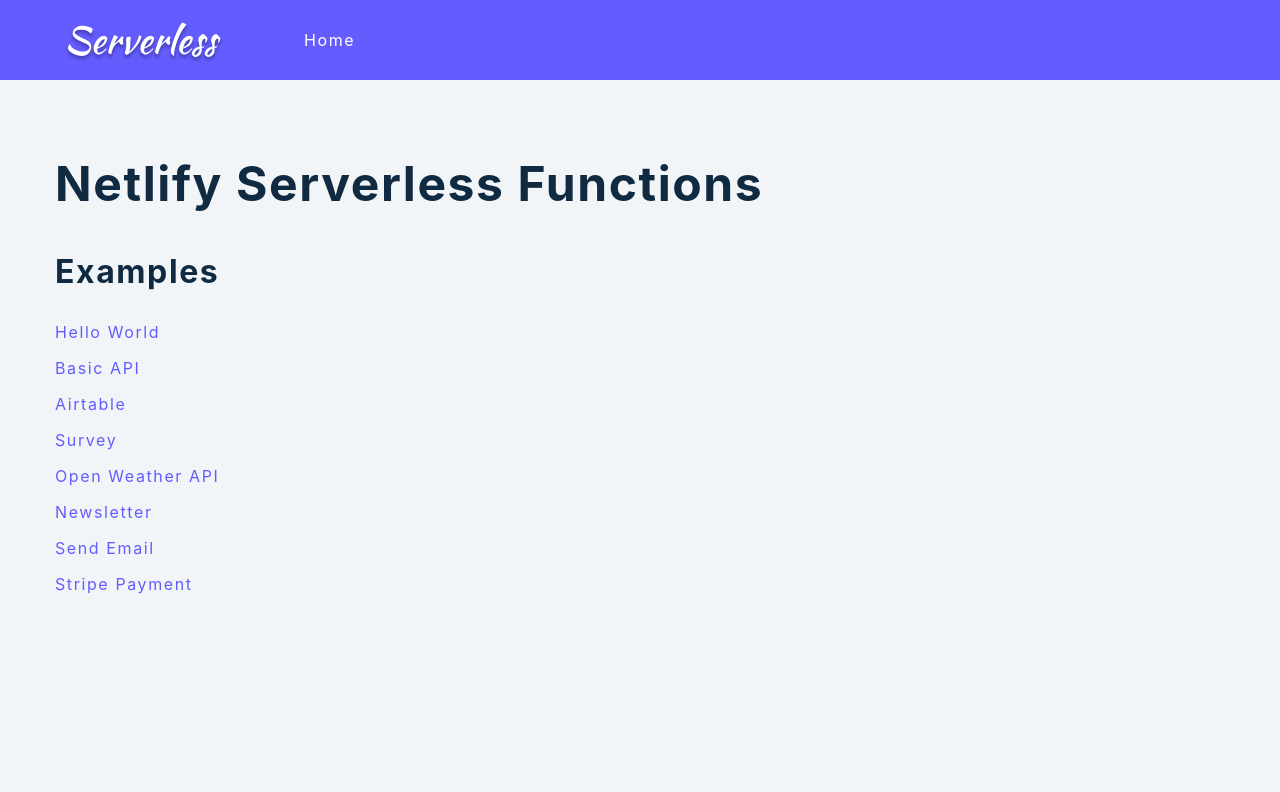
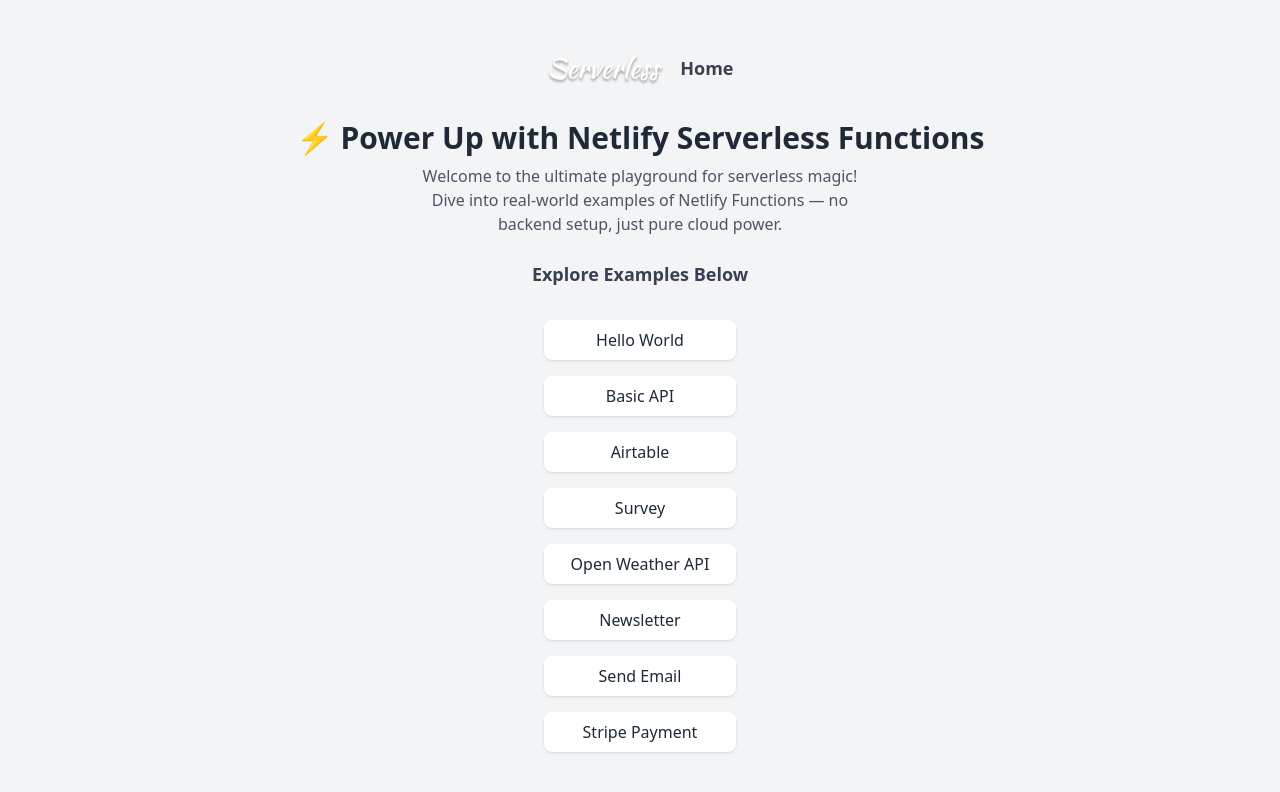
Before and after one commit to Rahul122703/serverless_function, a website: page index.html in a window 1280 px wide. Drawn offline with nearby package versions, Linux system fonts and the light colour scheme.

Commit message:
change thhe ui for the home page

```diff
--- a/index.html
+++ b/index.html
@@ -1,49 +1,89 @@
 <!DOCTYPE html>
 <html lang="en">
-  <head>
-    <meta charset="UTF-8" />
-    <meta name="viewport" content="width=device-width, initial-scale=1.0" />
-    <title>Serverless Functions</title>
-    <link rel="stylesheet" href="./global.css" />
-  </head>
-  <body>
-    <!-- navbar -->
-    <nav class="nav">
-      <div class="nav-header">
-        <img src="./assets/logo.svg" alt="logo" />
-        <a href="index.html">Home</a>
+
+<head>
+  <meta charset="UTF-8" />
+  <meta name="viewport" content="width=device-width, initial-scale=1.0" />
+  <title>⚡ Explore Serverless Power | Netlify Examples</title>
+  <script src="https://cdn.tailwindcss.com"></script>
+</head>
+
+<body class="bg-gray-100 text-gray-800 font-sans flex items-center justify-center min-h-screen">
+
+  <div class="text-center px-4">
+    <!-- Navbar -->
+    <nav class="mb-8">
+      <div class="flex items-center justify-center space-x-4">
+        <img src="./assets/logo.svg" alt="logo" class="h-10 w-auto">
+        <a href="index.html" class="text-lg font-semibold text-gray-700 hover:text-blue-600 transition">
+          Home
+        </a>
       </div>
     </nav>
-    <!-- examples section -->
-    <section class="section section-center examples">
-      <h1>netlify serverless functions</h1>
-      <h3 class="title">Examples</h3>
-      <ul>
+
+    <!-- Content -->
+    <section>
+      <h1 class="text-3xl font-bold mb-2">⚡ Power Up with Netlify Serverless Functions</h1>
+      <p class="text-gray-600 mb-6 max-w-md mx-auto">
+        Welcome to the ultimate playground for serverless magic! Dive into real-world examples of Netlify Functions — no
+        backend setup, just pure cloud power.
+      </p>
+
+      <h3 class="text-lg text-gray-700 font-semibold mb-8">Explore Examples Below</h3>
+
+      <ul class="flex flex-col items-center space-y-4">
         <li>
-          <a href="./examples/1-hello/index.html">hello world</a>
+          <a href="./examples/1-hello/index.html"
+            class="block w-48 py-2 px-4 bg-white rounded-lg shadow hover:bg-blue-100 hover:scale-105 transition transform">
+            Hello World
+          </a>
         </li>
         <li>
-          <a href="./examples/2-basic-api/index.html">basic API</a>
+          <a href="./examples/2-basic-api/index.html"
+            class="block w-48 py-2 px-4 bg-white rounded-lg shadow hover:bg-blue-100 hover:scale-105 transition transform">
+            Basic API
+          </a>
         </li>
         <li>
-          <a href="./examples/3-airtable/index.html">airtable</a>
+          <a href="./examples/3-airtable/index.html"
+            class="block w-48 py-2 px-4 bg-white rounded-lg shadow hover:bg-blue-100 hover:scale-105 transition transform">
+            Airtable
+          </a>
         </li>
         <li>
-          <a href="./examples/4-survey/index.html">Survey</a>
+          <a href="./examples/4-survey/index.html"
+            class="block w-48 py-2 px-4 bg-white rounded-lg shadow hover:bg-blue-100 hover:scale-105 transition transform">
+            Survey
+          </a>
         </li>
         <li>
-          <a href="./examples/5-weather/index.html">Open Weather API</a>
+          <a href="./examples/5-weather/index.html"
+            class="block w-48 py-2 px-4 bg-white rounded-lg shadow hover:bg-blue-100 hover:scale-105 transition transform">
+            Open Weather API
+          </a>
         </li>
         <li>
-          <a href="./examples/6-newsletter/index.html">Newsletter</a>
+          <a href="./examples/6-newsletter/index.html"
+            class="block w-48 py-2 px-4 bg-white rounded-lg shadow hover:bg-blue-100 hover:scale-105 transition transform">
+            Newsletter
+          </a>
         </li>
         <li>
-          <a href="./examples/7-email/index.html">Send Email</a>
+          <a href="./examples/7-email/index.html"
+            class="block w-48 py-2 px-4 bg-white rounded-lg shadow hover:bg-blue-100 hover:scale-105 transition transform">
+            Send Email
+          </a>
         </li>
         <li>
-          <a href="./examples/8-stripe/index.html">Stripe Payment</a>
+          <a href="./examples/8-stripe/index.html"
+            class="block w-48 py-2 px-4 bg-white rounded-lg shadow hover:bg-blue-100 hover:scale-105 transition transform">
+            Stripe Payment
+          </a>
         </li>
       </ul>
     </section>
-  </body>
+  </div>
+
+</body>
+
 </html>
```
Also changed, not shown: 2 other files.
